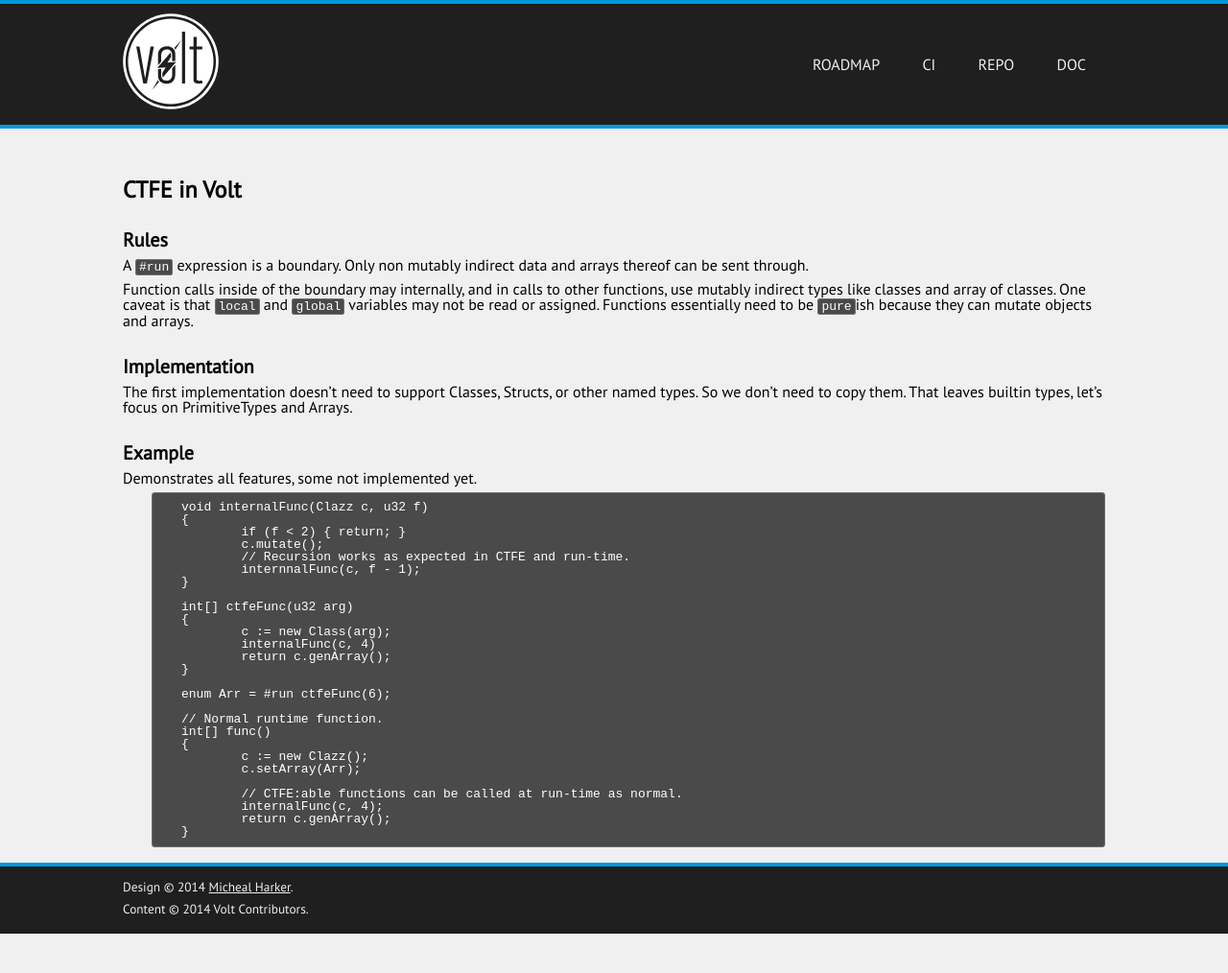
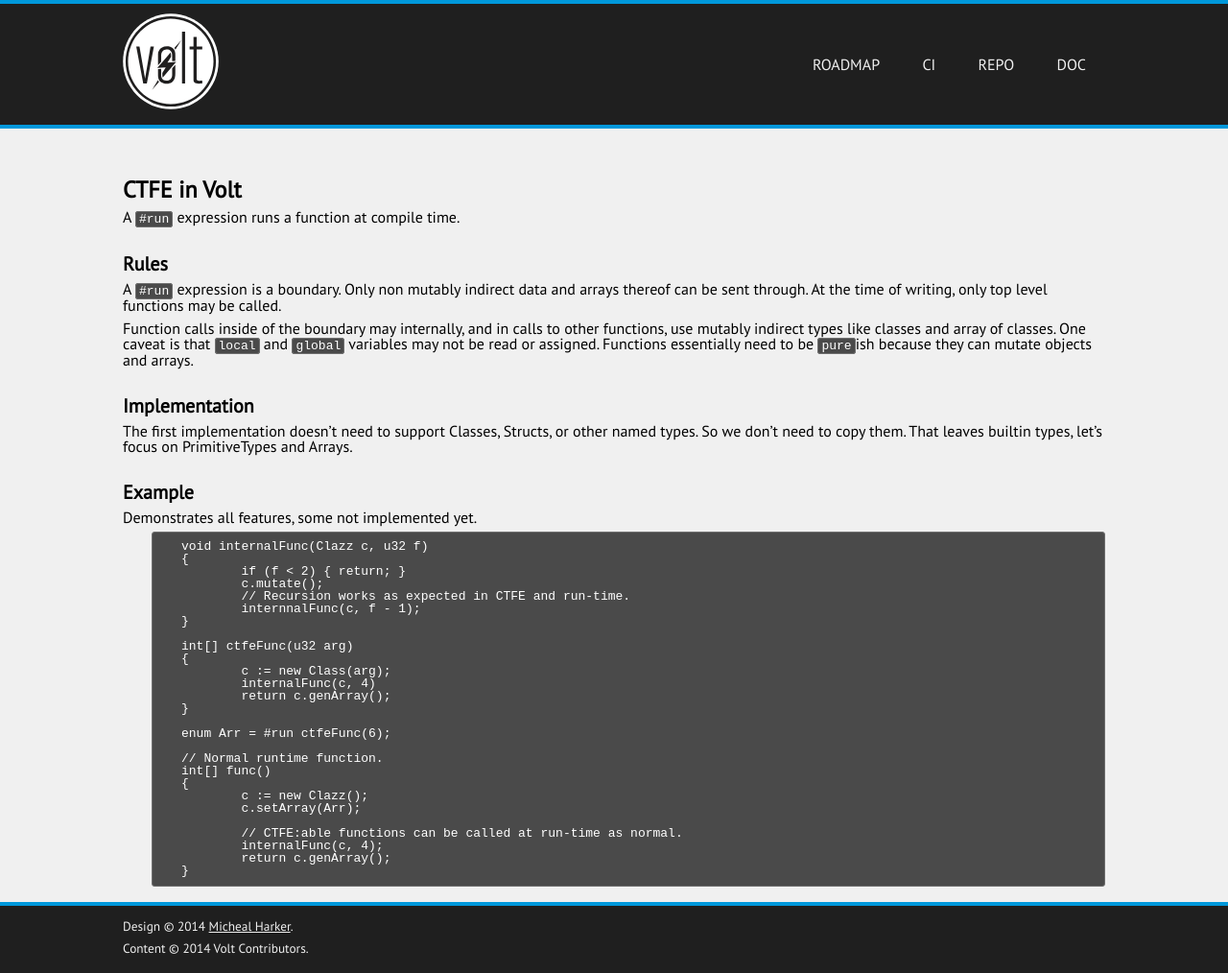
Before and after one commit to VoltLang/Website, a Jekyll site: the page built from doc/lang/ctfe.md, in a window 1280 px wide. Shown: the whole page at 96% size. Built offline with Jekyll 4.4.1, drawn with Linux system fonts in a browser that asks for light colours; before the commit the page ends 973 px from its top, so only the background shows below that.

Commit message:
doc: A little more info on CTFE rules.

```diff
--- a/doc/lang/ctfe.md
+++ b/doc/lang/ctfe.md
@@ -6,11 +6,13 @@
 CTFE in Volt
 ===
 
+A `#run` expression runs a function at compile time.
+
 
 Rules
 ---
 
-A `#run` expression is a boundary. Only non mutably indirect data and arrays thereof can be sent through.
+A `#run` expression is a boundary. Only non mutably indirect data and arrays thereof can be sent through. At the time of writing, only top level functions may be called.
 
 Function calls inside of the boundary may internally, and in calls to other functions, use mutably indirect types like classes and array of classes. One caveat is that `local` and `global` variables may not be read or assigned. Functions essentially need to be `pure`ish because they can mutate objects and arrays.
 
```
